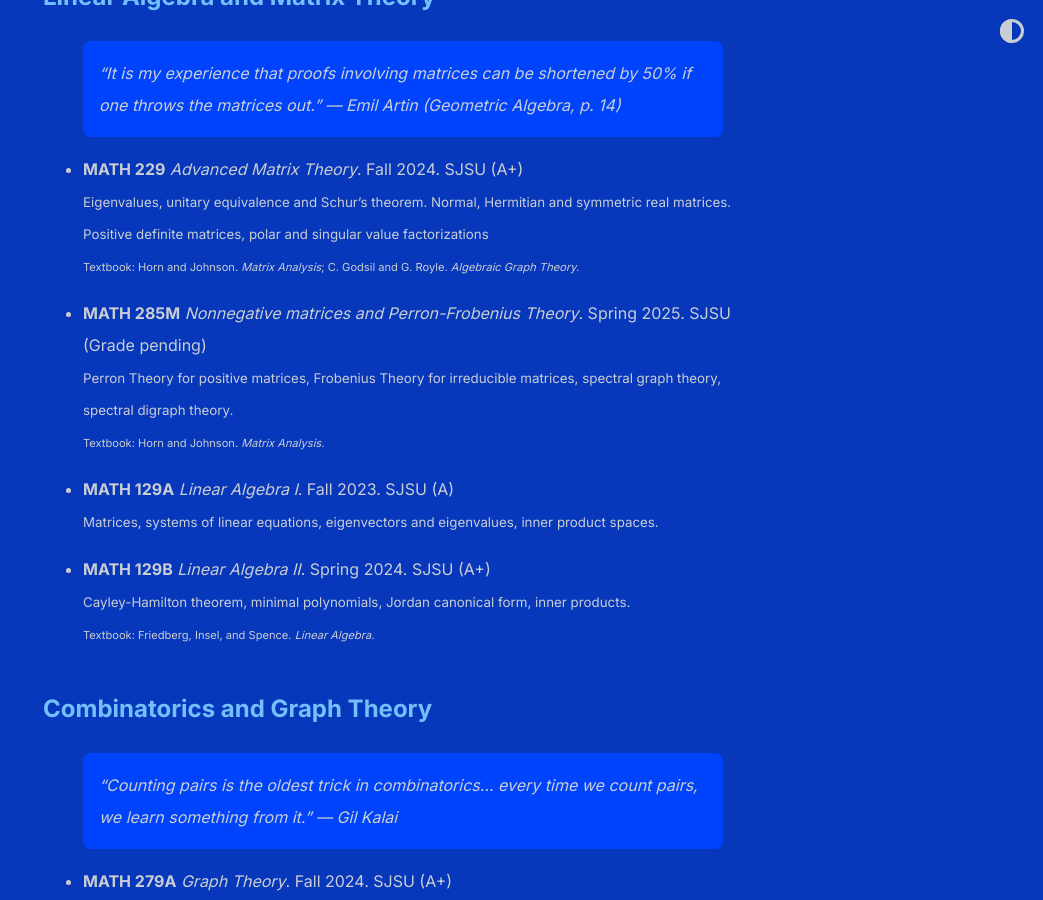
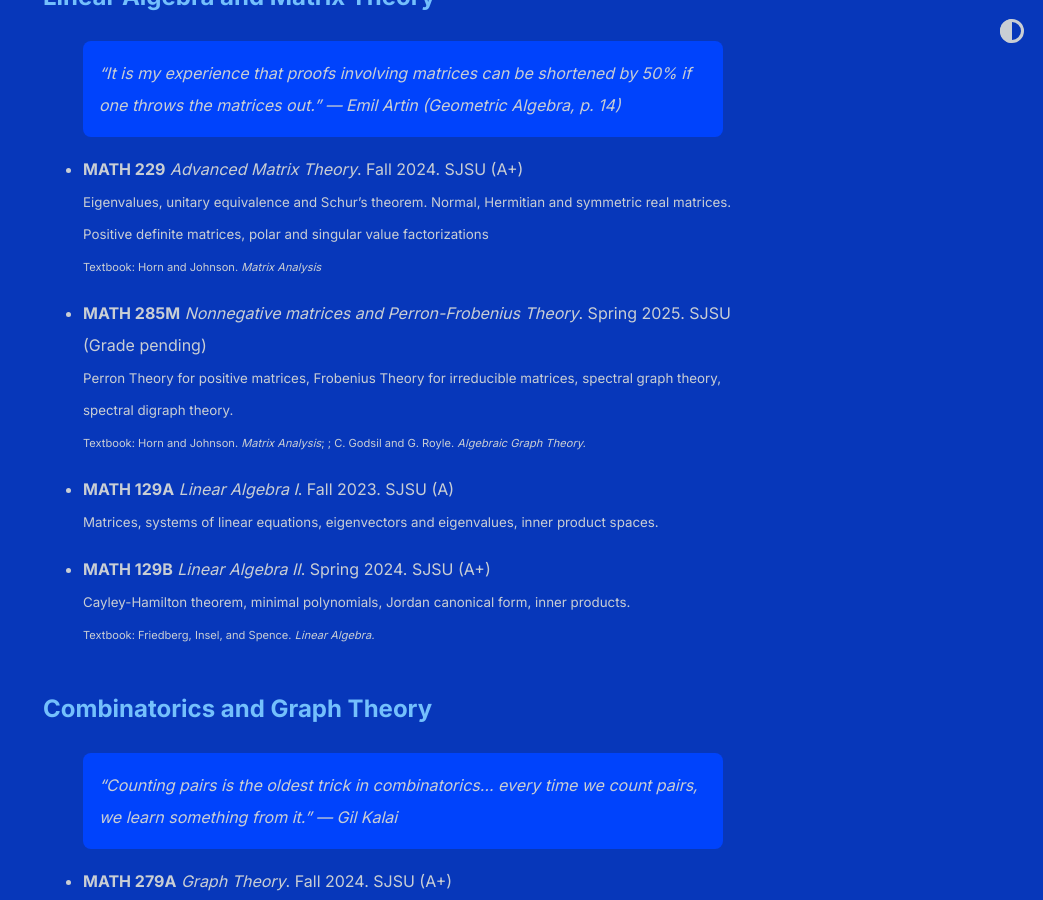
Before and after one commit to shihankanungo/shihankanungo.github.io, a Jekyll site: the page built from courses.md, in a window 1280 px wide and 900 px high, scrolled down 4936 px. Shown: the whole window, without its empty margins (237-1280 px from the left). Built offline with Jekyll 4.4.1, drawn with Linux system fonts in a browser that asks for light colours.

```diff
--- a/courses.md
+++ b/courses.md
@@ -126,11 +126,11 @@ I haven't taken a formal course in representation theory, but I gained substanti
 
 - **MATH 229** *Advanced Matrix Theory*. Fall 2024. SJSU (A+)<br>
   <small>Eigenvalues, unitary equivalence and Schur’s theorem. Normal, Hermitian and symmetric real matrices. Positive definite matrices, polar and singular value factorizations</small> <br>
-  <small><small>Textbook: Horn and Johnson. <i>Matrix Analysis</i>; C. Godsil and G. Royle. <i>Algebraic Graph Theory.</i></small></small>
+  <small><small>Textbook: Horn and Johnson. <i>Matrix Analysis</i></small></small>
 
 - **MATH 285M** *Nonnegative matrices and Perron-Frobenius Theory*. Spring 2025. SJSU (Grade pending)<br>
   <small>Perron Theory for positive matrices, Frobenius Theory for irreducible matrices, spectral graph theory, spectral digraph theory.</small> <br>
-  <small><small>Textbook: Horn and Johnson. <i>Matrix Analysis.</i></small></small>
+  <small><small>Textbook: Horn and Johnson. <i>Matrix Analysis</i>; ; C. Godsil and G. Royle. <i>Algebraic Graph Theory.</i></small></small>
 
 - **MATH 129A** *Linear Algebra I*. Fall 2023. SJSU (A)<br>
   <small>Matrices, systems of linear equations, eigenvectors and eigenvalues, inner product spaces.</small> <br>
```
